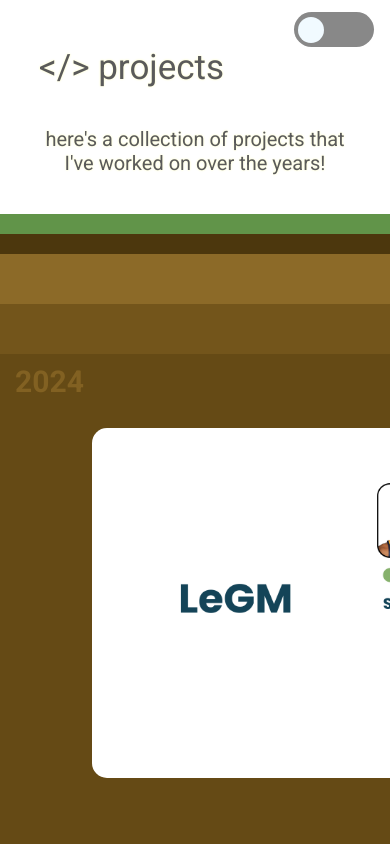
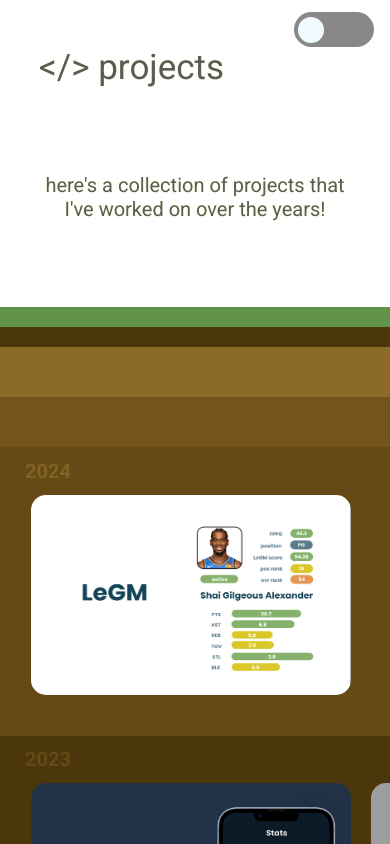
Before and after one commit to steventanyang/stevenyang, a React (Create React App) app: page /projects in a window 390 px wide. Built offline with nearby package versions, Linux system fonts and the light colour scheme; grey boxes are pictures that could not be loaded.

Commit message:
media queries for screen size

```diff
--- a/src/components/Projects.js
+++ b/src/components/Projects.js
@@ -147,7 +147,7 @@ export default function Projects() {
           <div className='image-container' onClick={() => handleClick('pokemon')}>
             {selectedImage['pokemon']
                 ? <GreyBox
-                    title='Pokemon Shiny Hunting Simulator'
+                    title='Pokemon Hunting Simulator'
                     description='Back in my pokemon prime I used to hunt for shinies on my DS.
                     This is a simple simulator that I made to simulate the experience. It tracks all 9 regions and you can adjust the odds.'
                   />
--- a/src/static/Projects.css
+++ b/src/static/Projects.css
@@ -1,4 +1,25 @@
 @media (max-width: 2000px) {
+    .projects-container {
+        margin-bottom: 6%;
+    }
+    .yeartitle {
+        margin-top: 2%;
+        margin-bottom: 2%;
+    }
+    .project-box {
+        height: 350px;
+        margin-right: 50px;
+        width: 550px;
+    }
+    .image-container {
+        margin-right: 50px;
+    }
+    .grey-overlay {
+        height: 350px;
+        margin-right: 50px;
+        opacity: 1;
+        width: 550px;
+    }
 }
 
 @media (max-width: 1025px) {
@@ -8,6 +29,27 @@
     .description-container {
         margin-top: 10%;
         margin-bottom: 10%;
+    }
+    .projects-container {
+        margin-bottom: 10%;
+    }
+    .yeartitle {
+        margin-top: 3%;
+        margin-bottom: 3%;
+    }
+    .image-container {
+        margin-right: 80px;
+    }
+    .project-box {
+        height: 350px;
+        margin-right: 50px;
+        width: 550px;
+    }
+    .grey-overlay {
+        height: 350px;
+        margin-right: 50px;
+        opacity: 1;
+        width: 550px;
     }
 }
 
@@ -19,8 +61,32 @@
         font-size: 1rem;
     }
     .description-container {
-        margin-top: 10%;
+        margin-top: 22%;
+        margin-bottom: 22%;
+    }
+    .projects-container {
         margin-bottom: 10%;
+    }
+    .yeartitle {
+        margin-top: 3%;
+        margin-bottom: 3%;
+    }
+    .image-container {
+        margin-right: 0px;
+    }
+    .project-box {
+        height: 200px;
+        margin-right: 3%;
+        width: 320px;
+    }
+    .grey-overlay {
+        height: 200px;
+        margin-right: 3%;
+        opacity: 1;
+        width: 320px;
+    }
+    .grey-des-container {
+        display: none;
     }
 }
 
@@ -81,17 +147,17 @@
 
 .subsoil {
     display: flex;
+    flex-direction: column;
     justify-content: flex-start;
     width: 100vw;
-    height: 500px;
+    height: auto;
 }
 
 .yeartitle {
     font-family: 'Roboto';
-    font-size: 3rem;
+    font-size: 2rem;
     font-weight: 700;
-    margin-left: 15px;
-    margin-top: 10px;
+    margin-left: 25px;
 }
 
 .projects-container {
@@ -100,17 +166,17 @@
     flex-direction: row;
     height: auto;
     justify-content: flex-start;
-    margin-left: 2%;
+    margin-left: 3%;
     overflow-x: auto;
     width: 100vw;
+}
+.projects-container::-webkit-scrollbar {
+    display: none;
 }
 
 .project-box {
     flex: 0 0 auto;
     border-radius: 15px;
-    height: 350px;
-    margin-right: 100px;
-    width: 550px;
     transition: opacity 0.2s ease-in-out;
 }
 
@@ -122,17 +188,13 @@
 .image-container {
     position: relative;
     width: 550px;
-    margin-right: 100px;
+    margin-left: 5%;
 }
 
 .grey-overlay {
     background-color: #1F1F1F;
     border-radius: 15px;
     flex: 0 0 auto;
-    height: 350px;
-    margin-right: 100px;
-    opacity: 1;
-    width: 550px;
     transition: opacity 0.2s ease-in-out;
 }
 
@@ -150,9 +212,7 @@
     font-family: 'Roboto';
     font-size: 2rem;
     font-weight: 700;
-    margin-top: 10px;
-    margin-bottom: 10px;
-    padding-top: 35px;
+    padding-top: 8%;
 }
 
 .tech-boxes-container {
```
